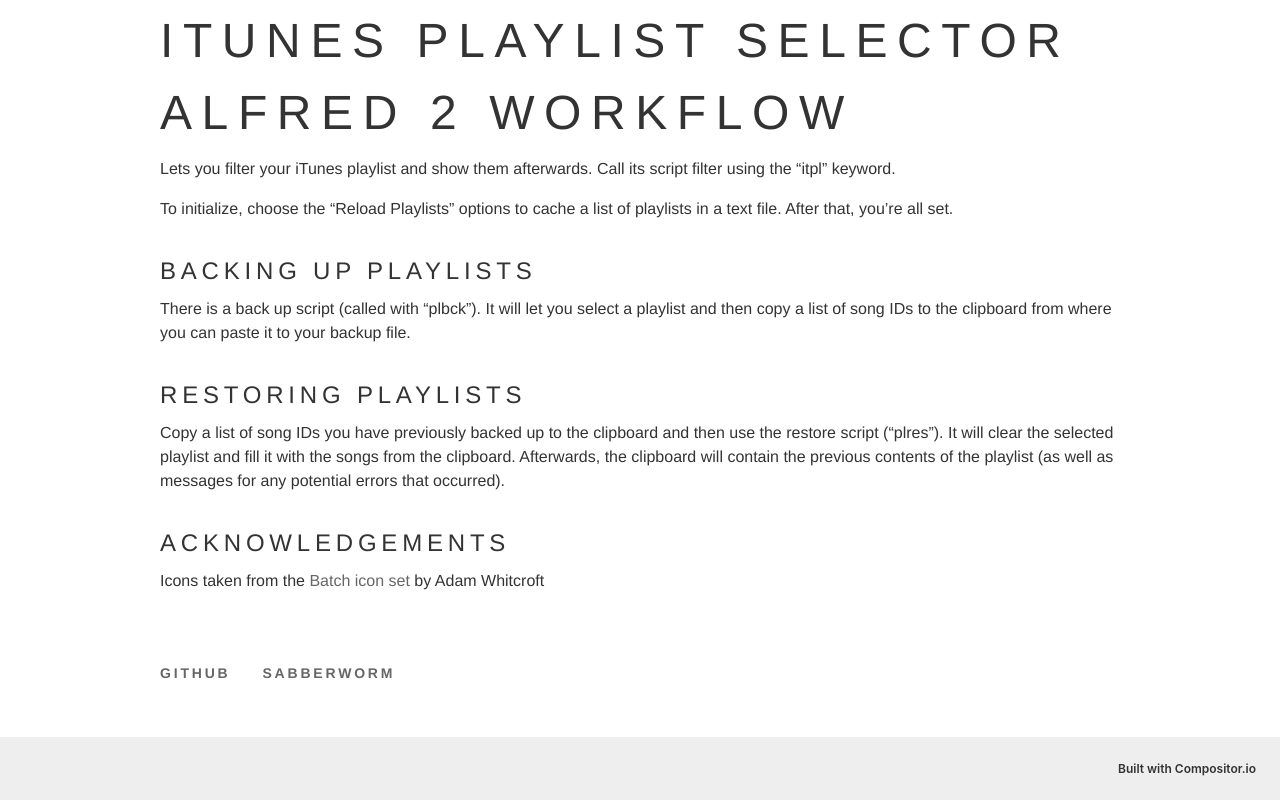
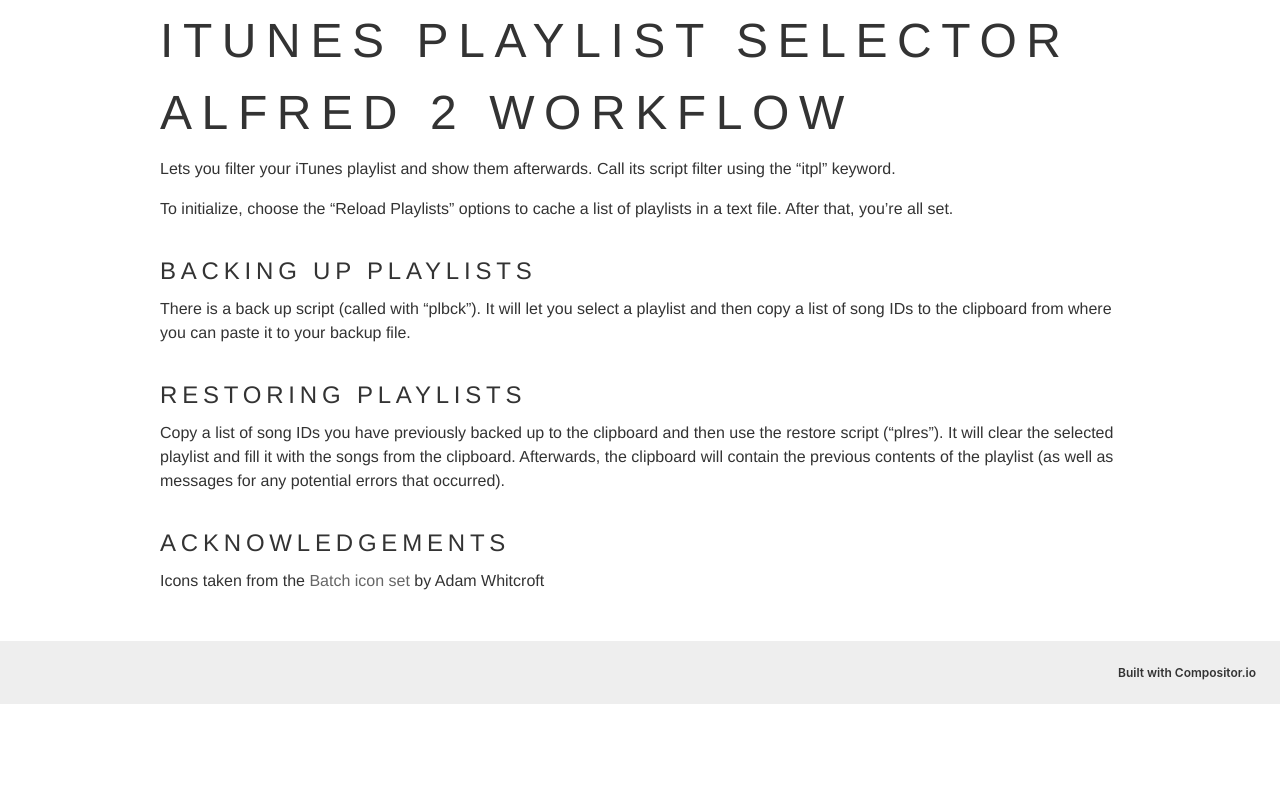
Before and after one commit to sabberworm/iTunes-Playlist-Selector.alfredworkflow, a plain HTML site: page index.html in a window 1280 px wide. Shown: the part 798-1598 px from the top of the page. After the commit the page ends 1502 px from the top, so only its background shows below. Drawn offline with Linux system fonts and the light colour scheme.

Commit message:
Update index.html via compositor.io

```diff
--- a/index.html
+++ b/index.html
@@ -7,4 +7,4 @@
 <p>Copy a list of song IDs you have previously backed up to the clipboard and then use the restore script (“plres”). It will clear the selected playlist and fill it with the songs from the clipboard. Afterwards, the clipboard will contain the previous contents of the playlist (as well as messages for any potential errors that occurred).</p>
 <h2>Acknowledgements</h2>
 <p>Icons taken from the <a href="http://adamwhitcroft.com/batch/">Batch icon set</a> by Adam Whitcroft</p>
-</div></article></div><footer><div style="box-sizing:border-box;max-width:1024px;margin-left:auto;margin-right:auto;margin-bottom:32px;padding-top:8px;padding-bottom:8px;padding-left:32px;padding-right:32px;"><div style="margin-left:-16px;margin-right:-16px;"><a href="https://github.com/sabberworm/iTunes-Playlist-Selector.alfredworkflow" class="Link" style="box-sizing:border-box;color:inherit;text-transform:uppercase;font-weight:600;letter-spacing:0.2em;opacity:0.75;display:inline-block;font-size:14px;line-height:16px;padding-left:16px;padding-right:16px;padding-top:16px;padding-bottom:16px;text-decoration:none;">GitHub</a><a href="https://github.com/sabberworm" class="Link" style="box-sizing:border-box;color:inherit;text-transform:uppercase;font-weight:600;letter-spacing:0.2em;opacity:0.75;display:inline-block;font-size:14px;line-height:16px;padding-left:16px;padding-right:16px;padding-top:16px;padding-bottom:16px;text-decoration:none;">sabberworm</a></div><div></div></div></footer></div><div style="font-family:-apple-system, sans-serif;font-size:12px;font-weight:600;text-align:right;padding:24px;color:#333;background-color:#eee;"><a href="//compositor.io" style="color:inherit;text-decoration:none;">Built with Compositor.io</a></div></body></html>
+</div></article></div></div><div style="font-family:-apple-system, sans-serif;font-size:12px;font-weight:600;text-align:right;padding:24px;color:#333;background-color:#eee;"><a href="//compositor.io" style="color:inherit;text-decoration:none;">Built with Compositor.io</a></div></body></html>
```
